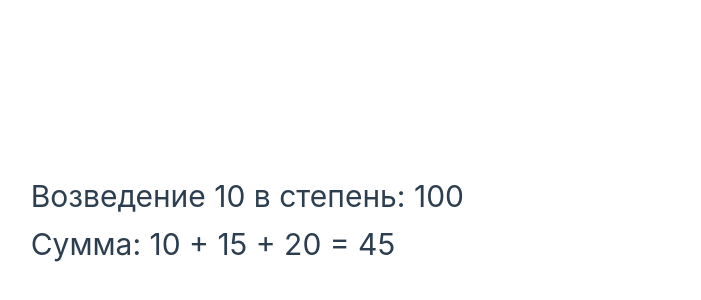
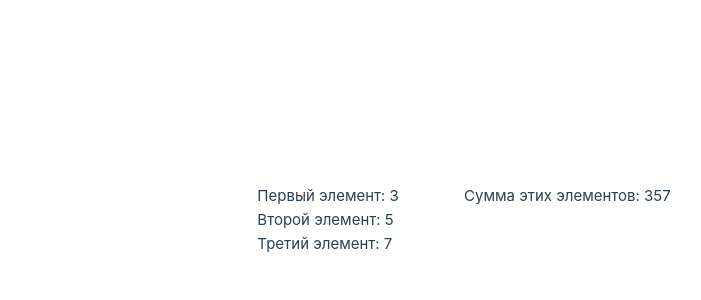
Before and after one commit to LeoonWi/Vue3_Exercises, a Vue app: page / in a window 1280 px wide. Shown: the part 180-480 px from the top of the page, without its empty margins (176-877 px from the left). Built offline with nearby package versions, Linux system fonts and the light colour scheme.

Commit message:
Массивы

```diff
--- a/src/App.vue
+++ b/src/App.vue
@@ -2,9 +2,7 @@
   export default {
     data() {
       return {
-        num1: 10,
-        num2: 15,
-        num3: 20,
+        arr: ['3', '5', '7']
       }
     }
   }
@@ -12,8 +10,12 @@
 
 <template>
   <div>
-    <h1>Возведение {{ num1 }} в степень: {{ Math.pow(num1,2) }}</h1>
-    <h1>Сумма: {{ num1 }} + {{ num2 }} + {{ num3 }} = {{ num1 + num2 + num3 }}</h1>
+    <p>Первый элемент: {{ arr[0] }}</p>
+    <p>Второй элемент: {{ arr[1] }}</p>
+    <p>Третий элемент: {{ arr[2] }}</p>
+  </div>
+  <div>
+    <p>Сумма этих элементов: {{ arr[0] + arr[1] + arr[2] }}</p>
   </div>
 </template>
 
```
